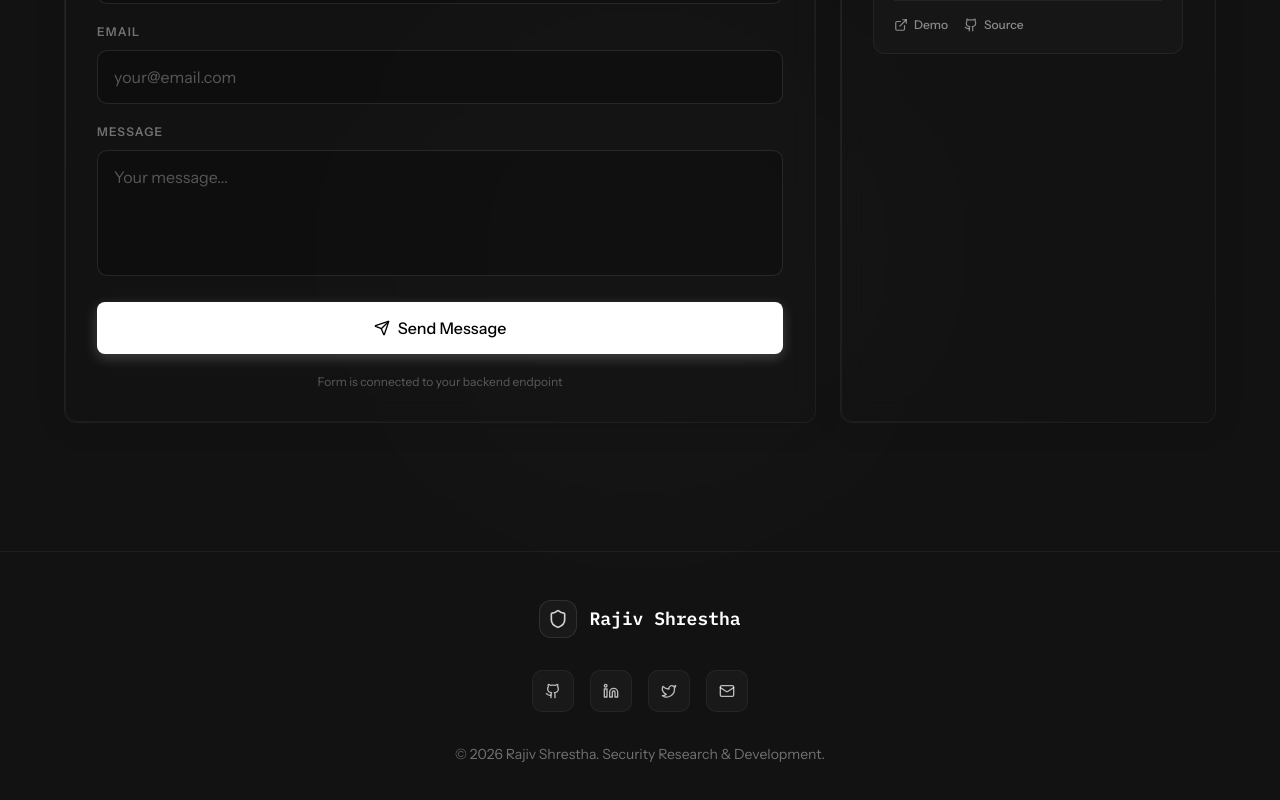
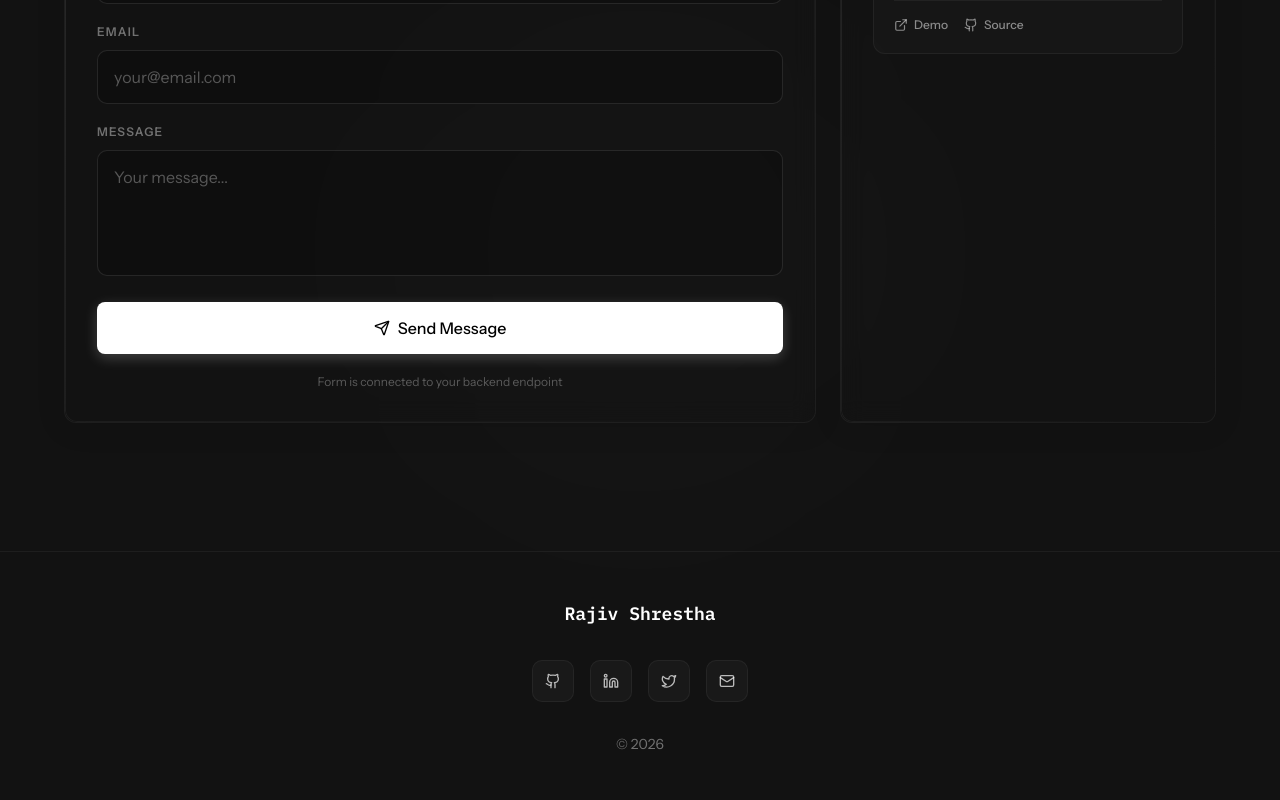
Before and after one commit to rajivsthh/portfolio-main, a React (Vite) app: page / in a window 1280 px wide. Shown: the part 7913-8713 px from the top of the page. Built offline with nearby package versions, Linux system fonts and the light colour scheme; no server answers; the HTML template or start-up script is replaced by a standard one.

Commit message:
Remove Shield icon from footer

```diff
--- a/src/components/Footer.tsx
+++ b/src/components/Footer.tsx
@@ -1,4 +1,4 @@
-import { Shield, Github, Linkedin, Twitter, Mail } from 'lucide-react';
+import { Github, Linkedin, Twitter, Mail } from 'lucide-react';
 
 const socialLinks = [
   { icon: Github, label: "GitHub", href: "https://github.com/rajivsthh" },
@@ -14,9 +14,6 @@ const Footer = () => {
         <div className="flex flex-col items-center gap-8">
           {/* Logo */}
           <div className="flex items-center gap-3">
-            <div className="p-2 rounded-xl bg-white/[0.03] border border-white/10">
-              <Shield className="w-5 h-5 text-white/80" />
-            </div>
             <span className="brand-font font-semibold text-lg text-white">Rajiv Shrestha</span>
           </div>
 
@@ -38,7 +35,7 @@ const Footer = () => {
 
           {/* Copyright */}
           <p className="text-white/40 text-sm font-light text-center">
-            © {new Date().getFullYear()} Rajiv Shrestha. Security Research & Development.
+            © {new Date().getFullYear()}
           </p>
         </div>
       </div>
```
